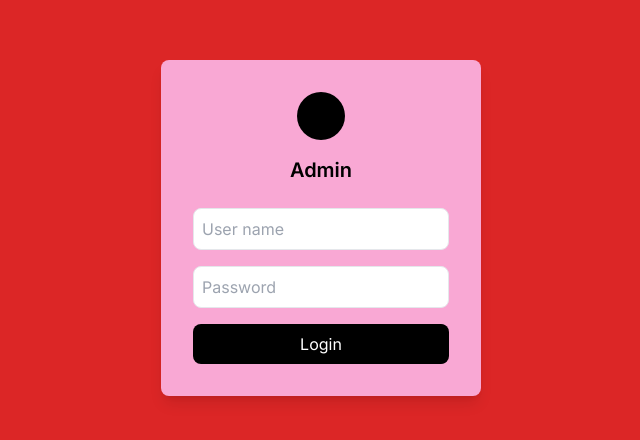
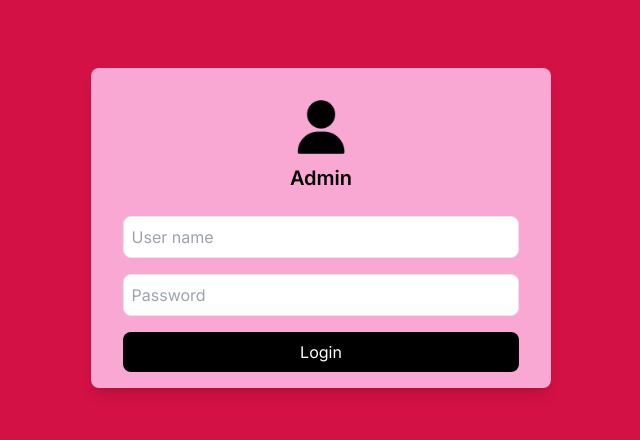
Before and after one commit to Kaveenxz/eudaumonia, a Next.js app: page /login in a window 1280 px wide. Shown: the part 172-612 px from the top of the page, without its empty margins (319-959 px from the left). Built offline with nearby package versions, Linux system fonts and the light colour scheme.

Commit message:
Updated login page layout and added user image

```diff
--- a/src/app/(admin)/login/page.tsx
+++ b/src/app/(admin)/login/page.tsx
@@ -1,9 +1,13 @@
+import user from '@/app/images/user 1.png'
+import Image from 'next/image';
 export default function Login() {
     return (
-      <div className="flex items-center justify-center h-screen bg-red-600">
-        <div className="bg-pink-300 p-8 rounded-lg shadow-lg w-80">
+      <div className="flex items-center justify-center h-screen bg-[#D31145]">
+        <div className="bg-pink-300 p-8 rounded-lg shadow-lg w-80 lg:w-[36%] lg:h-[40%] ">
           <div className="flex flex-col items-center">
-            <div className="bg-black rounded-full w-12 h-12 mb-4"></div>
+            <div className=" w-12 h-12 mb-4">
+              <Image src={user} alt='userImage'/>
+            </div>
             <h2 className="text-xl font-semibold text-black mb-6">Admin</h2>
           </div>
           <form>
```
Also changed, not shown: src/app/images/user 1.png (added).
